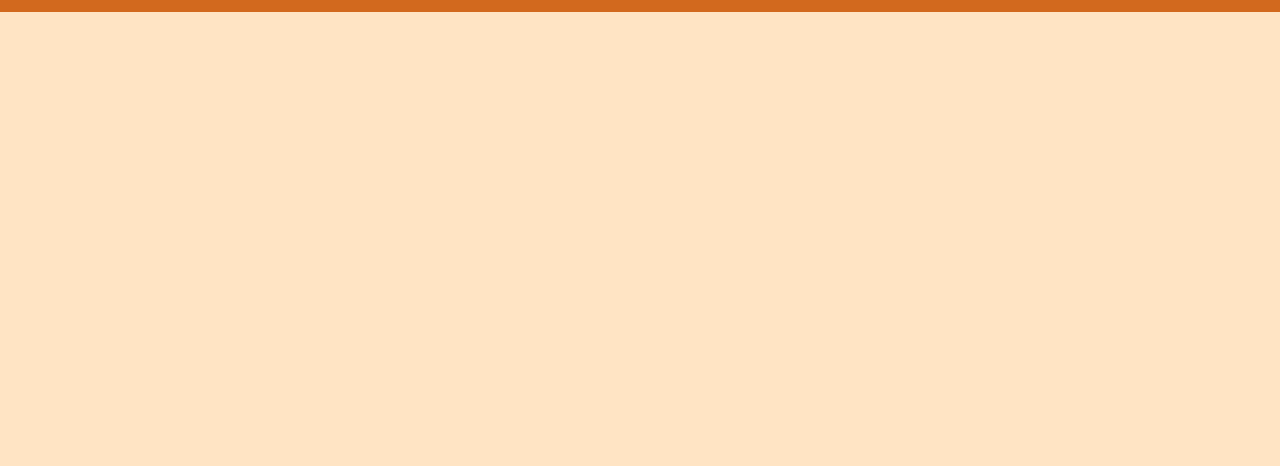
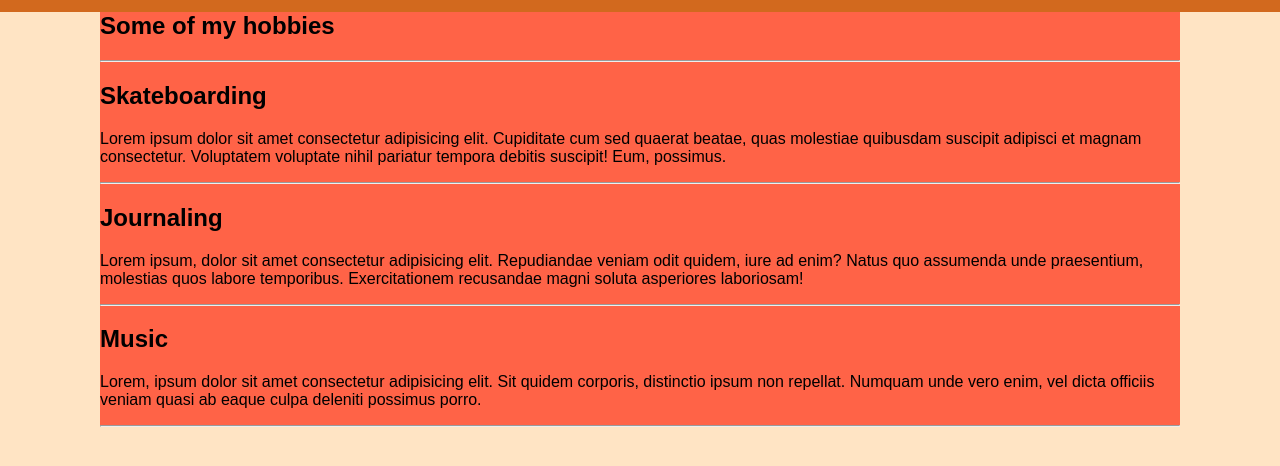
Before and after one commit to avithew/block12, a plain HTML site: page about.html in a window 1280 px wide. Shown: the part 38-504 px from the top of the page. Drawn offline with Linux system fonts and the light colour scheme.

Commit message:
created draft for about.html and made readme.txt

```diff
--- a/about.html
+++ b/about.html
@@ -7,6 +7,7 @@
     <link rel="stylesheet" href="style.css">
 </head>
 <body>
+    <!-- Nav Bar -->
     <header>
         <nav>
             <span>Matthew Aviles</span>
@@ -15,6 +16,25 @@
             <a href="portfolio.html">Portfolio</a>
         </nav>
     </header>
-    <span>Lorem ipsum dolor sit amet consectetur adipisicing elit. Odit, quis dicta ullam cumque voluptas exercitationem dolorum vero molestias reprehenderit corporis asperiores tenetur culpa at debitis, dignissimos earum repudiandae deserunt iste!</span>
+    <!-- Content -->
+    <section class="middle">
+        <h1>Some of my hobbies</h1>
+        <hr>
+        <section>
+            <h2>Skateboarding</h2>
+            <p>Lorem ipsum dolor sit amet consectetur adipisicing elit. Cupiditate cum sed quaerat beatae, quas molestiae quibusdam suscipit adipisci et magnam consectetur. Voluptatem voluptate nihil pariatur tempora debitis suscipit! Eum, possimus.</p>
+        </section>
+        <hr>
+        <section>
+            <h2>Journaling</h2>
+            <p>Lorem ipsum, dolor sit amet consectetur adipisicing elit. Repudiandae veniam odit quidem, iure ad enim? Natus quo assumenda unde praesentium, molestias quos labore temporibus. Exercitationem recusandae magni soluta asperiores laboriosam!</p>
+        </section>
+        <hr>
+        <section>
+            <h2>Music</h2>
+            <p>Lorem, ipsum dolor sit amet consectetur adipisicing elit. Sit quidem corporis, distinctio ipsum non repellat. Numquam unde vero enim, vel dicta officiis veniam quasi ab eaque culpa deleniti possimus porro.</p>
+        </section>
+        <hr>
+    </section>
 </body>
 </html>
```
Also changed, not shown: readme.txt.
